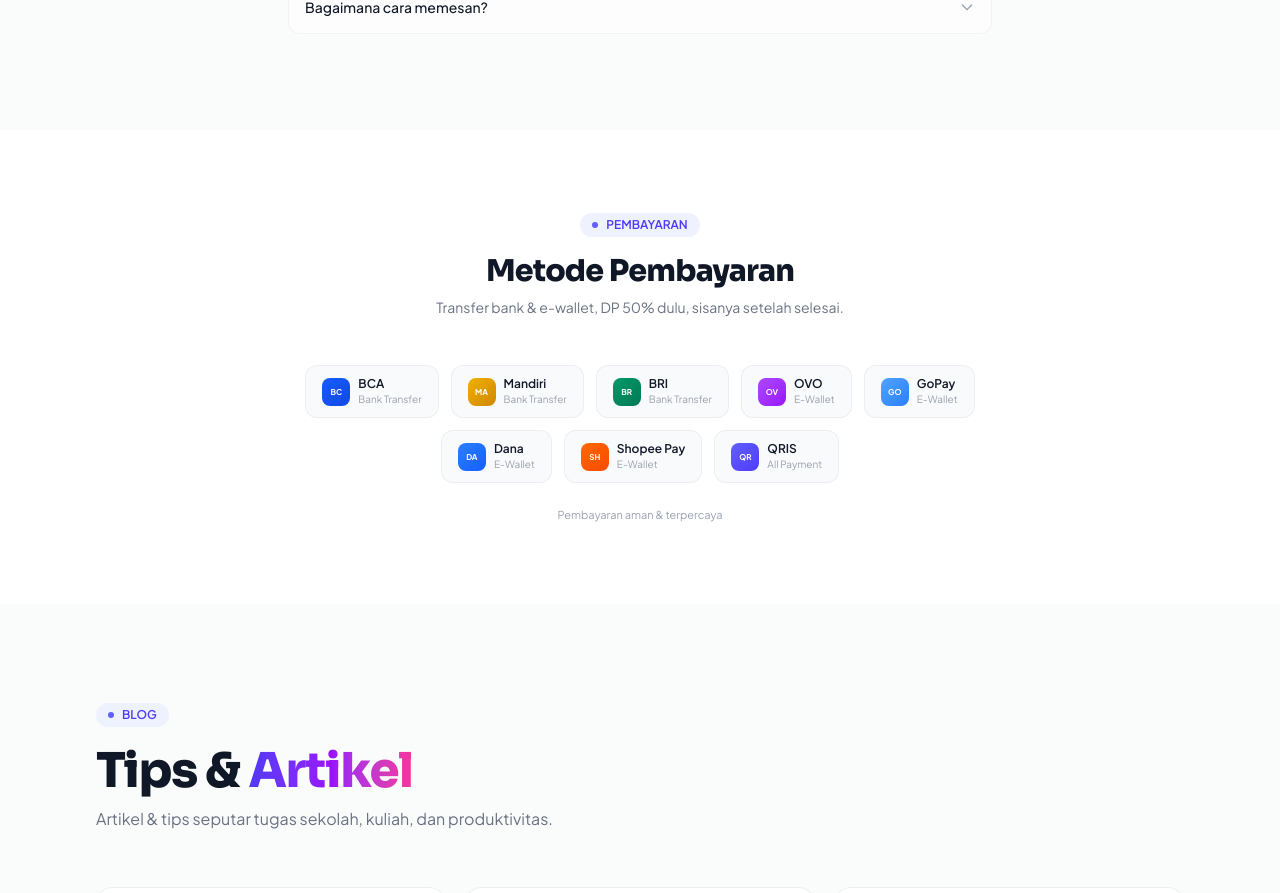
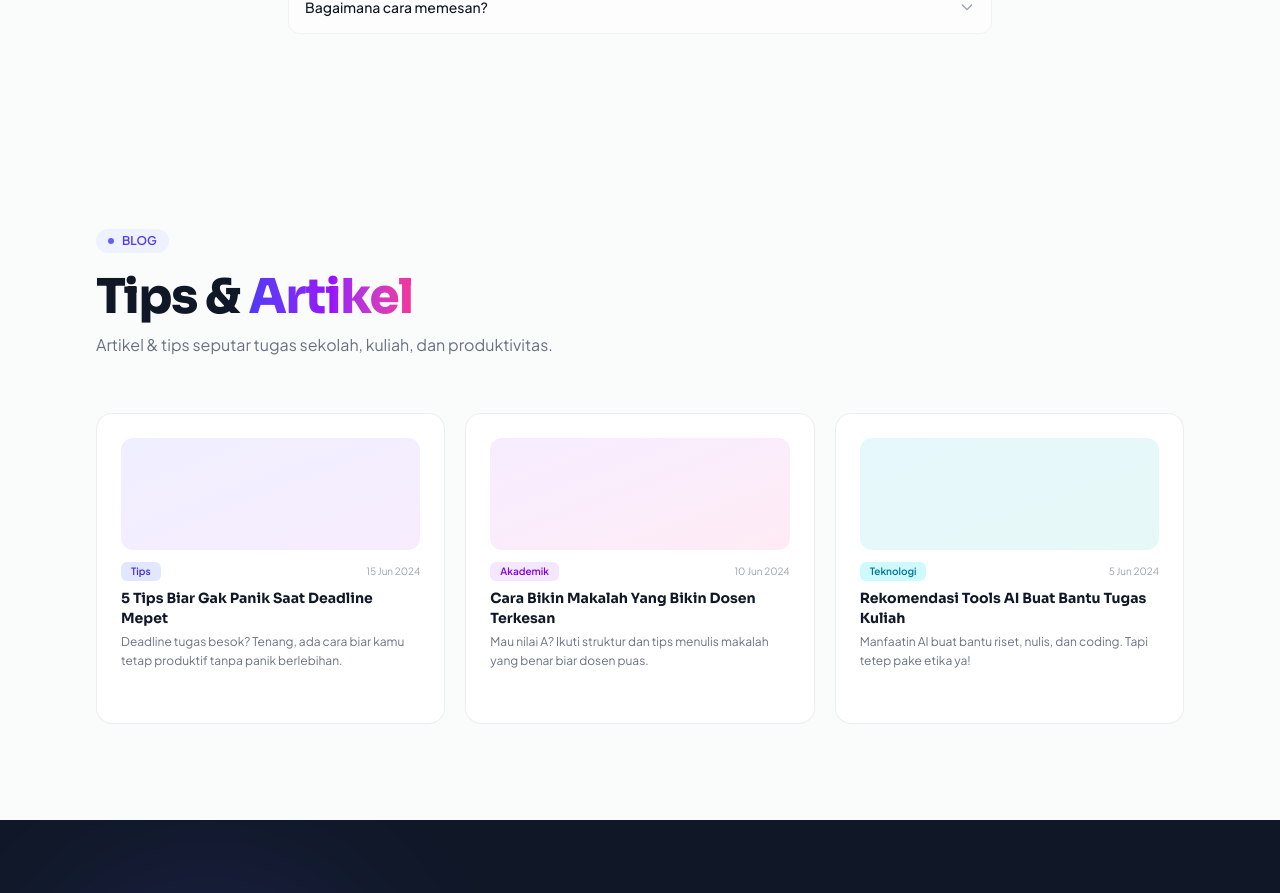
Before and after one commit to zidan-herlangga/beresin, a React (Vite) app: page / in a window 1280 px wide. Shown: the part 6960-7853 px from the top of the page. Built offline with nearby package versions, Linux system fonts and the light colour scheme.

Commit message:
hapus metode pembayaran section entirely

```diff
--- a/src/App.jsx
+++ b/src/App.jsx
@@ -11,7 +11,6 @@ import Portofolio from "./components/Portofolio";
 import Garansi from "./components/Garansi";
 import Testimoni from "./components/Testimoni";
 import FAQ from "./components/FAQ";
-import PaymentMethods from "./components/PaymentMethods";
 import Blog from "./components/Blog";
 import Kontak from "./components/Kontak";
 import Footer from "./components/Footer";
@@ -39,7 +38,6 @@ function HomePage({ onOpenSyarat }) {
       <Garansi />
       <Testimoni />
       <FAQ />
-      <PaymentMethods />
       <Blog />
       <Kontak />
     </>
```
